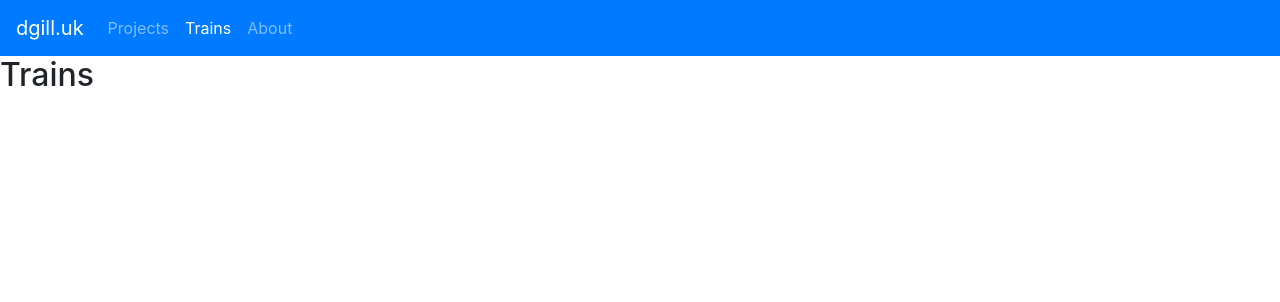
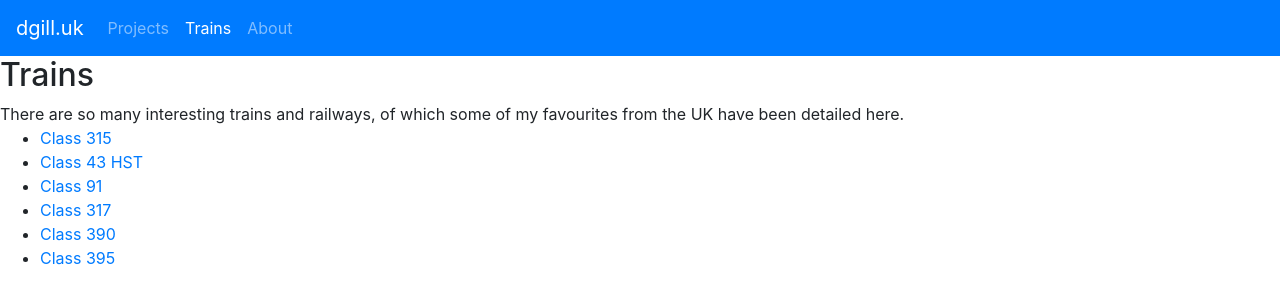
Before and after one commit to djg536/dgill, a React (Create React App) app: page /#/trains in a window 1280 px wide. Shown: the top 302 px of the page. Built offline with nearby package versions, Linux system fonts and the light colour scheme.

Commit message:
Expanded routing to allow nested paths. Added basic Minecraft City page.

```diff
--- /dev/null
+++ b/src/App.js
@@ -0,0 +1,49 @@
+import React from 'react';
+import 'bootstrap/dist/css/bootstrap.min.css';
+import Navbar from 'react-bootstrap/Navbar';
+import Nav from 'react-bootstrap/Nav';
+import { Switch, Route, NavLink } from 'react-router-dom';
+
+import Home from './pages/Home';
+import Trains from './pages/Trains';
+import Projects from './pages/Projects';
+import About from './pages/About';
+import MinecraftCity from './pages/projects/MinecraftCity';
+
+function App() {
+  return (
+    <div className="App">
+
+      <Navbar collapseOnSelect expand="sm" bg="primary" variant="dark">
+        <Navbar.Brand as={NavLink} to="/">dgill.uk</Navbar.Brand>
+        <Navbar.Toggle aria-controls="responsive-navbar-nav" />
+        <Navbar.Collapse id="responsive-navbar-nav">
+          <Nav className="mr-auto">
+            <Nav.Link as={NavLink} to="/projects">Projects</Nav.Link>
+            <Nav.Link as={NavLink} to="/trains">Trains</Nav.Link>
+            <Nav.Link as={NavLink} to="/about">About</Nav.Link>
+          </Nav>
+        </Navbar.Collapse>
+      </Navbar>
+
+      <Switch>
+        <Route exact path="/" component={Home} />
+        <Route path="/projects" component={ProjectsRouter} />
+        <Route path="/trains" component={Trains} />
+        <Route path="/about" component={About} />
+      </Switch>
+
+    </div>
+  );
+}
+
+const ProjectsRouter = ({ match }) => (
+  <div>
+    <Switch>
+      <Route path={`${match.path}/city`} component={MinecraftCity}/>
+      <Route path={`${match.path}`} component={Projects}/>
+    </Switch>
+  </div>
+  )
+
+export default App;
--- a/src/index.js
+++ b/src/index.js
@@ -2,37 +2,13 @@ import React from 'react';
 import ReactDOM from 'react-dom';
 import './index.css';
 import * as serviceWorker from './serviceWorker';
-import 'bootstrap/dist/css/bootstrap.min.css';
-import { Nav, Navbar } from 'react-bootstrap';
-import { Switch, Route, NavLink, HashRouter } from 'react-router-dom';
+import { HashRouter } from 'react-router-dom';
 
-import Home from './pages/Home';
-import Trains from './pages/Trains';
-import Projects from './pages/Projects';
-import About from './pages/About';
+import App from './App';
 
 ReactDOM.render(
             <HashRouter>
-
-                <Navbar collapseOnSelect expand="sm" bg="primary" variant="dark">
-                    <Navbar.Brand as={NavLink} to="/">dgill.uk</Navbar.Brand>
-                    <Navbar.Toggle aria-controls="responsive-navbar-nav" />
-                    <Navbar.Collapse id="responsive-navbar-nav">
-                        <Nav className="mr-auto">
-                            <Nav.Link as={NavLink} to="/projects">Projects</Nav.Link>
-                            <Nav.Link as={NavLink} to="/trains">Trains</Nav.Link>
-                            <Nav.Link as={NavLink} to="/about">About</Nav.Link>
-                        </Nav>
-                    </Navbar.Collapse>
-                </Navbar>
-
-                <Switch>
-                    <Route exact path="/" component={Home} />
-                    <Route path="/projects" component={Projects} />
-                    <Route path="/trains" component={Trains} />
-                    <Route path="/about" component={About} />
-                </Switch>
-
+                <App/>
             </HashRouter>
             , document.getElementById('root'));
 
--- a/src/pages/About.js
+++ b/src/pages/About.js
@@ -4,7 +4,8 @@ class About extends Component {
   render() {
     return (
         <div>
-          <h2>About</h2>
+          <h2>About this place</h2>
+          This website is maintained by D. Gillman, hence its domain. Hopefully I will expand it in the future to show more projects and possibly a development blog.
         </div>
     );
   }
--- a/src/pages/Projects.js
+++ b/src/pages/Projects.js
@@ -1,13 +1,17 @@
 import React, { Component } from 'react';
+import { Link } from 'react-router-dom';
 
-class Contact extends Component {
+class Projects extends Component {
   render() {
     return (
-        <div>
-          <h2>Contact</h2>
-        </div>
+      <div>
+        <h2>Projects</h2>
+        <ul>
+          <li><Link to="/projects/city">Minecraft City</Link></li>
+        </ul>
+      </div>
     );
   }
 }
 
-export default Contact;
+export default Projects;
--- a/src/pages/Trains.js
+++ b/src/pages/Trains.js
@@ -5,6 +5,16 @@ class Trains extends Component {
     return (
         <div>
           <h2>Trains</h2>
+          There are so many interesting trains and railways, of which some of my favourites from the UK have been detailed here.
+
+          <ul>
+            <li><a href="class315.html">Class 315</a></li>
+            <li><a href="hst.html">Class 43 HST</a></li>
+            <li><a href="class91.html">Class 91</a></li>
+            <li><a href="class317.html">Class 317</a></li>
+            <li><a href="class390.html">Class 390</a></li>
+            <li><a href="class395.html">Class 395</a></li>
+          </ul>
         </div>
     );
   }
--- /dev/null
+++ b/src/pages/projects/MinecraftCity.js
@@ -0,0 +1,14 @@
+import React, { Component } from 'react';
+
+class MinecraftCity extends Component {
+  render() {
+    return (
+        <div>
+          <h2>Minecraft City</h2>
+          It's beautiful!
+        </div>
+    );
+  }
+}
+
+export default MinecraftCity;
```
